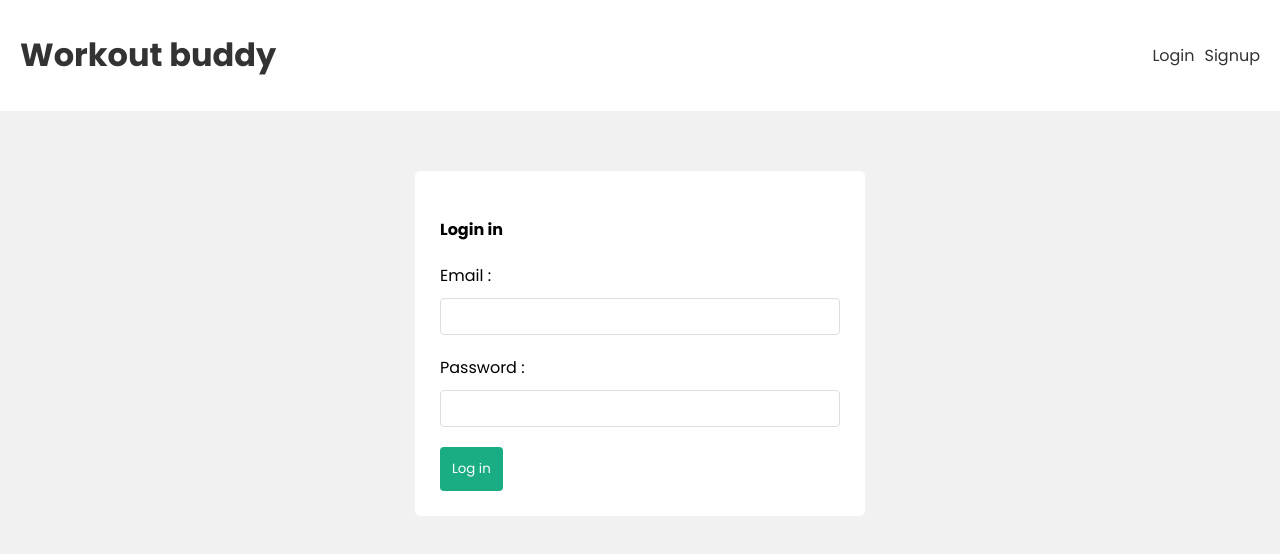
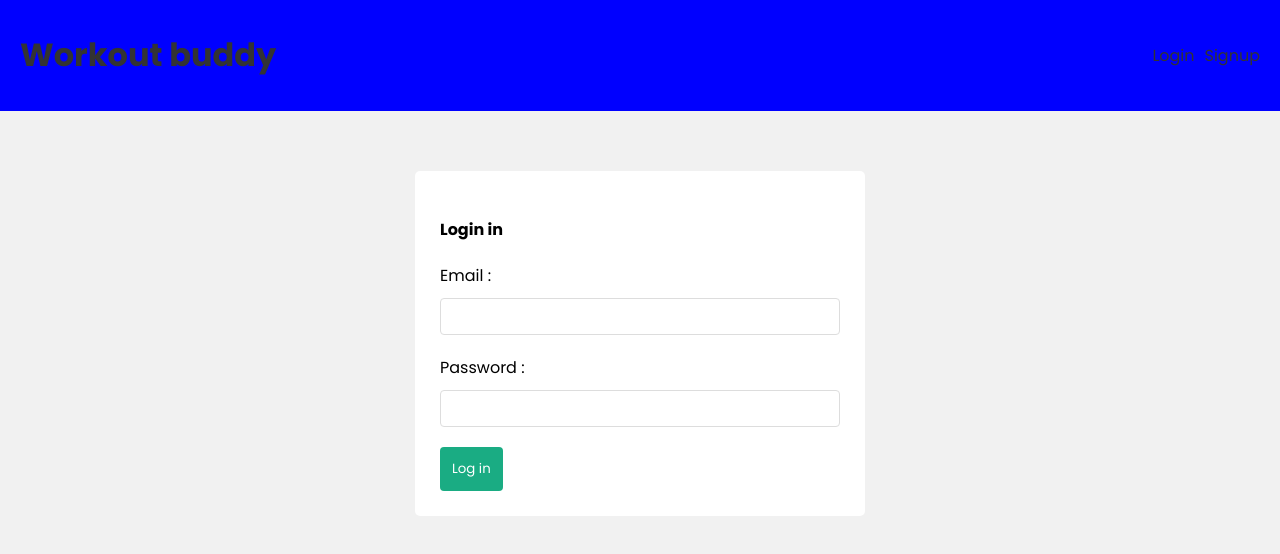
Before and after one commit to Vishal-h-star/WorkoutApp-frontend, a React (Vite) app: page /login in a window 1280 px wide. Shown: the top 554 px of the page. Built offline with nearby package versions, Linux system fonts and the light colour scheme.

Commit message:
style updated

```diff
--- a/src/index.css
+++ b/src/index.css
@@ -12,7 +12,8 @@ body {
 }
 
 header {
-  background-color: #fff;
+  background-color: blue;
+  color: white
 }
 
 header .container {
```
